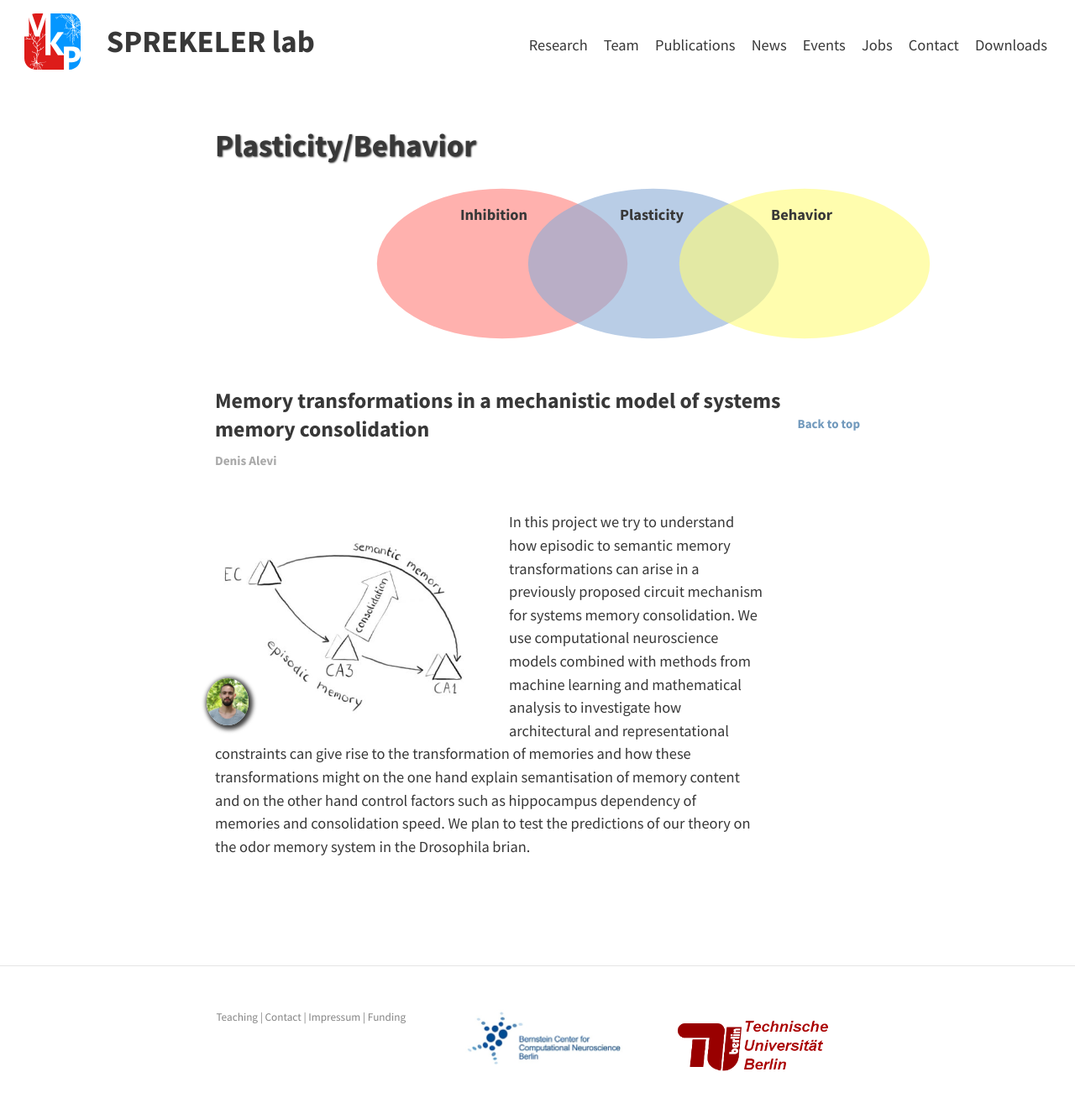
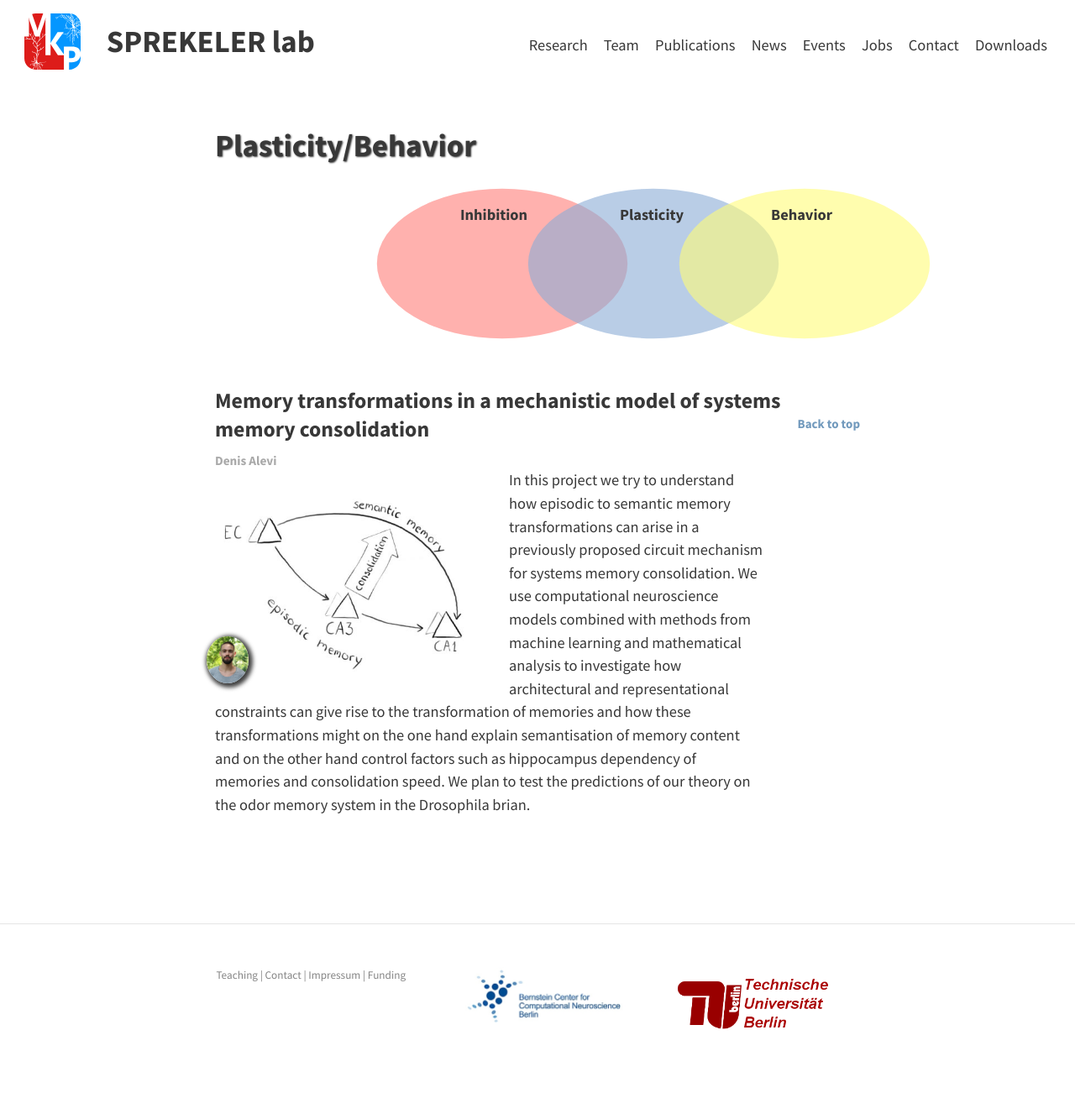
Before and after one commit to ge00rg/website-heroku, a Jekyll site: the page built from pages/plasticity_behavior.md, in a window 1280 px wide. Shown: the whole page at 84% size. Built offline with Jekyll 4.4.1, drawn with Linux system fonts in a browser that asks for light colours; after the commit the page ends 1283 px from its top, so only the background shows below that.

Commit message:
Update research_filter.html

```diff
--- a/_layouts/research_filter.html
+++ b/_layouts/research_filter.html
@@ -74,7 +74,7 @@ a.head:hover{
   {% if project.parents==used_headings %}
      <div style="clear: both; overflow-wrap: normal; padding-bottom: 30px;">
                         <h3 style="margin-bottom: 0;">{{project.title}}<a href="#top" class="b2t_link">Back to top</a></h3>
-                        <h5 style="margin-bottom: 50px;">
+                        <h5 style="margin-bottom: 0px;">
                             {% assign i=0 %}
                             {% assign authors=project.authors|reverse %}
                             {% for author in authors %}
@@ -103,9 +103,11 @@ a.head:hover{
                                     {% assign img=member.img %}
                                 {% endif %}
                             {% endfor %}
+                        <div style="position:absolute; min-width:100px;">
                             <a href="{{site.baseurl}}/{{url}}">
                                 <img class="speakerfloat" src="{{site.baseurl}}/assets/img/members/{{img}}" style="left: {{leftpix}}px;">
                             </a>
+                        </div>
                             {% assign leftpix=leftpix|plus: 35 %}
                             {% endfor %}
                         </div>
@@ -117,7 +119,7 @@ a.head:hover{
   {% elsif project.parents==used_headings_rev %}
      <div style="clear: both; overflow-wrap: normal; padding-bottom: 30px;">
                         <h3 style="margin-bottom: 0;">{{project.title}}<a href="#top" class="b2t_link">Back to top</a></h3>
-                        <h5 style="margin-bottom: 50px;">
+                        <h5 style="margin-bottom: 0px;">
                             {% assign i=0 %}
                             {% assign authors=project.authors|reverse %}
                             {% for author in authors %}
@@ -146,9 +148,11 @@ a.head:hover{
                                     {% assign img=member.img %}
                                 {% endif %}
                             {% endfor %}
+                        <div style="position:absolute; min-width:100px;">
                             <a href="{{site.baseurl}}/{{url}}">
                                 <img class="speakerfloat" src="{{site.baseurl}}/assets/img/members/{{img}}" style="left: {{leftpix}}px;">
                             </a>
+                        </div>
                             {% assign leftpix=leftpix|plus: 35 %}
                             {% endfor %}
                         </div>
```
